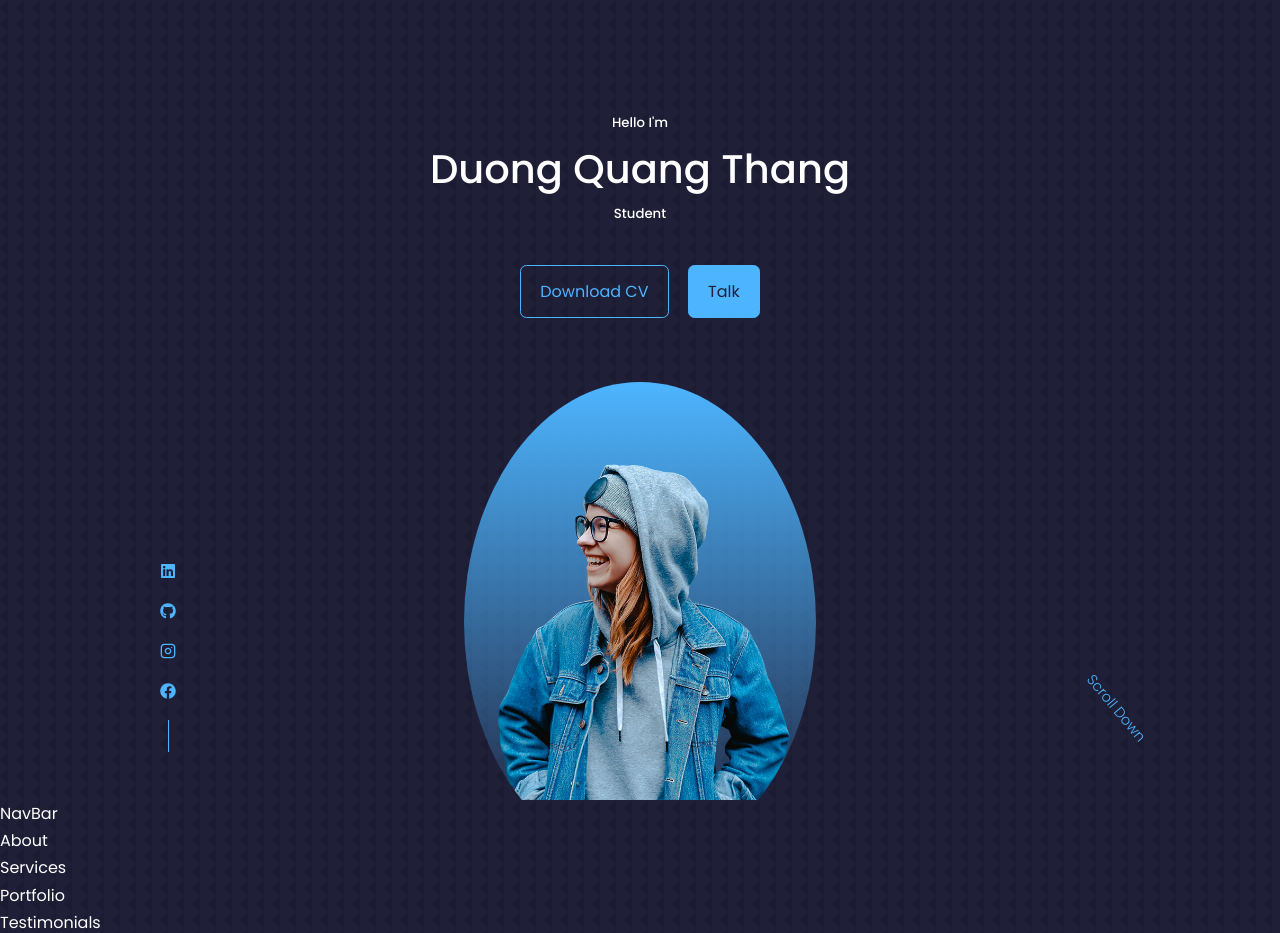
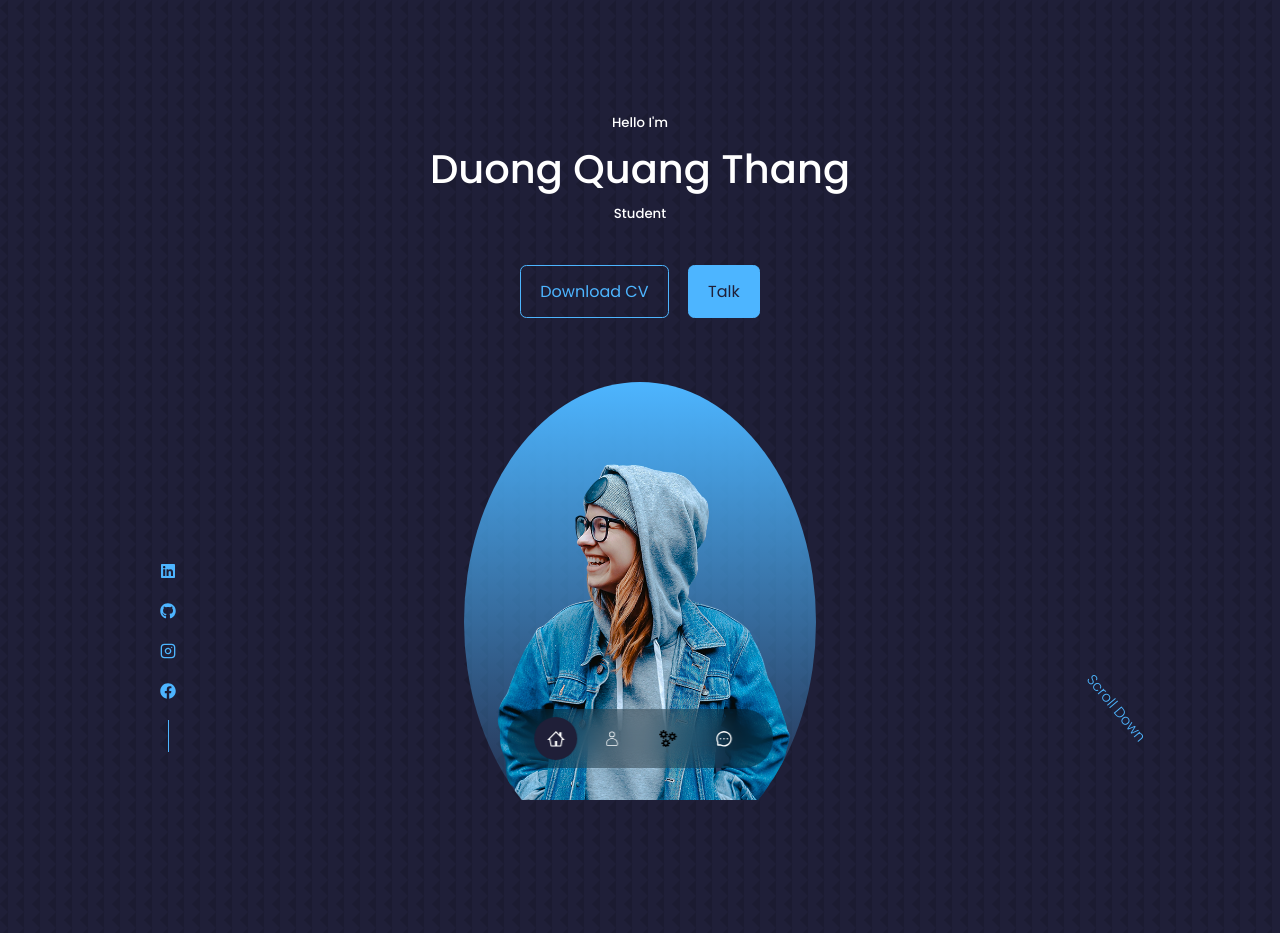
Before and after one commit to WanWin04/Personal-Site, a React (Create React App) app: page / in a window 1280 px wide. Shown: the top 933 px of the page. Built offline with nearby package versions, Linux system fonts and the light colour scheme.

Commit message:
GUI - Design Nav

```diff
--- a/src/App.tsx
+++ b/src/App.tsx
@@ -17,8 +17,8 @@ function App() {
       <Services />
       <Portfolio />
       <Testimonials />
+      <Contact />
       <Footer />
-      <Contact />
     </>
   );
 }
--- a/src/Components/About/About.tsx
+++ b/src/Components/About/About.tsx
@@ -2,7 +2,9 @@ import React from "react";
 import "./About.css";
 
 const About = () => {
-  return <div>About</div>;
+  return (
+    <section id="About">About</section>
+  );
 };
 
 export default About;
--- a/src/Components/Contact/Contact.tsx
+++ b/src/Components/Contact/Contact.tsx
@@ -2,7 +2,9 @@ import React from "react";
 import "./Contact.css";
 
 const Contact = () => {
-  return <div>Contact</div>;
+  return (
+    <section id="Contact">Contact</section>
+  );
 };
 
 export default Contact;
--- a/src/Components/Header/CTA.tsx
+++ b/src/Components/Header/CTA.tsx
@@ -5,7 +5,7 @@ const CTA = () => {
   return (
     <div className="cta">
       <a href={CV} download className="btn">Download CV</a>
-      <a href="#contact" className="btn btn-primary"> Talk</a>
+      <a href="#Contact" className="btn btn-primary"> Talk</a>
     </div>
   );
 };
--- a/src/Components/Header/Header.tsx
+++ b/src/Components/Header/Header.tsx
@@ -18,7 +18,7 @@ const Header = () => {
           <img src={ME} alt="me" />
         </div>
 
-        <a href="#contact" className="scroll_down">Scroll Down</a>
+        <a href="#Contact" className="scroll_down">Scroll Down</a>
       </div>
     </header>
   );
--- a/src/Components/Nav/Nav.css
+++ b/src/Components/Nav/Nav.css
@@ -0,0 +1,34 @@
+nav {
+    background: rgba(0, 0, 0,0.3);
+    width: max-content;
+    display: block;
+    padding: 0.5rem 1.7rem;
+    z-index: 2;
+    position: fixed;
+    left: 50%;
+    transform: translateX(-50%);
+    bottom: 2rem;
+    display: flex;
+    gap: 0.8rem;
+    border-radius: 3rem;
+    backdrop-filter: blur(15px);
+}
+
+nav a {
+    background: transparent;
+    padding: 0.8rem;
+    border-radius: 50%;
+    display: flex;
+    color: var(--color-light);
+    font-size: 1.1rem;
+}
+
+nav a:hover {
+    background: rgba(255, 255, 255, 1);
+    color: rgb(205, 53, 79);
+}
+
+nav a.active {
+    background: var(--color-bg);
+    color: var(--color-white);
+}
--- a/src/Components/Nav/Nav.tsx
+++ b/src/Components/Nav/Nav.tsx
@@ -1,8 +1,29 @@
 import React from "react";
 import "./Nav.css";
+import { GoHome } from "react-icons/go";
+import { CiUser } from "react-icons/ci";
+import { AiOutlineMessage } from "react-icons/ai";
+import { GrServices } from "react-icons/gr";
+import { useState } from "react";
 
 const Nav = () => {
-  return <div>NavBar</div>;
+  const [activeNav, setActiveNav] = useState("#");
+  return (
+    <nav>
+      <a href="#" onClick={() => setActiveNav("#")} className={activeNav === "#" ? "active" : ""}>
+        <GoHome />
+      </a>
+      <a href="#About" onClick={() => setActiveNav("#About")} className={activeNav === "#About" ? "active" : ""}>
+        <CiUser />
+      </a>
+      <a href="#Services" onClick={() => setActiveNav("#Services")} className={activeNav === "#Services" ? "active" : ""}>
+        <GrServices />
+      </a>
+      <a href="#Contact" onClick={() => setActiveNav("#Contact")} className={activeNav === "#Contact" ? "active" : ""}>
+        <AiOutlineMessage />
+      </a>
+    </nav>
+  );
 };
 
 export default Nav;
--- a/src/Components/Portfolio/Portfolio.tsx
+++ b/src/Components/Portfolio/Portfolio.tsx
@@ -2,7 +2,9 @@ import React from "react";
 import "./Portfolio.css";
 
 const Portfolio = () => {
-  return <div>Portfolio</div>;
+  return (
+    <section id="Portfolio">Portfolio</section>
+  );
 };
 
 export default Portfolio;
--- a/src/Components/Services/Services.tsx
+++ b/src/Components/Services/Services.tsx
@@ -2,7 +2,9 @@ import React from "react";
 import "./Services.css";
 
 const Services = () => {
-  return <div>Services</div>;
+  return (
+    <section id="Services">Services</section>
+  );
 };
 
 export default Services;
--- a/src/Components/Testimonials/Testimonials.tsx
+++ b/src/Components/Testimonials/Testimonials.tsx
@@ -2,7 +2,9 @@ import React from "react";
 import "./Testimonials.css";
 
 const Testimonials = () => {
-  return <div>Testimonials</div>;
+  return (
+    <section id="Testimonials">Testimonials</section>
+  );
 };
 
 export default Testimonials;
--- a/src/index.css
+++ b/src/index.css
@@ -57,6 +57,7 @@ h1 {
 
 section {
     margin-top: 8rem;
+    height: 100vh;
 }
 
 section > h2, section > h5 {
```
